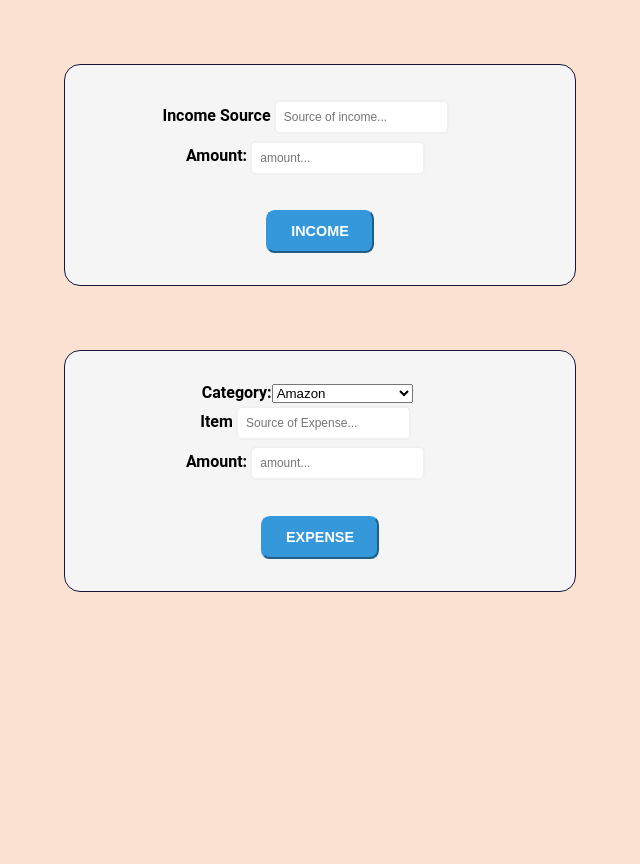
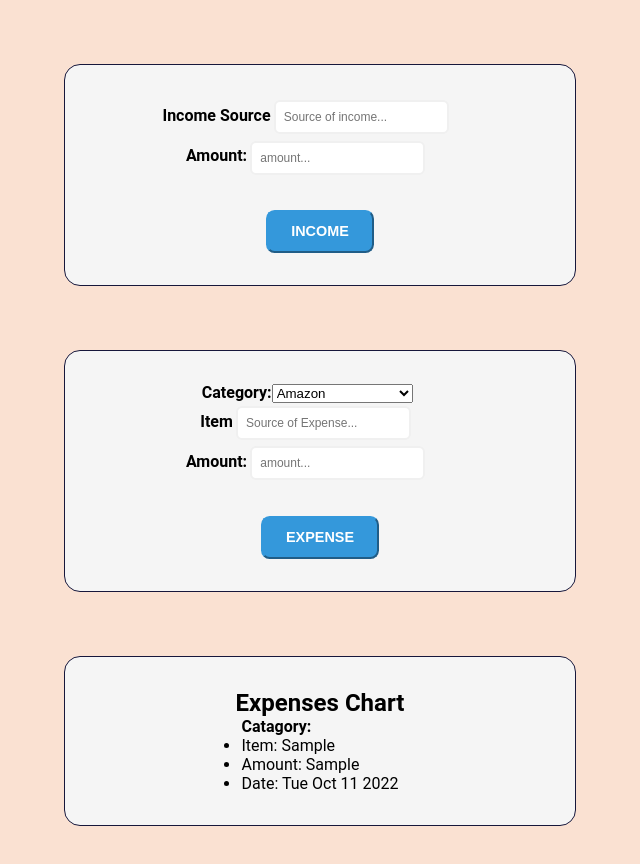
Before and after one commit to Tesfaye-Eshetie/expense-tracker, a React (Vite) app: page / in a window 1280 px wide. Both pictures are taken after typing "Sample", "Sample" into the empty fields and a click on the button "EXPENSE". Shown: the top 864 px of the page, without its empty margins (0-640 px from the left). Before the commit the page ends 800 px from the top, so only its background shows below. Built offline with nearby package versions, Linux system fonts and the light colour scheme.

Commit message:
Added FetchExpense component

```diff
--- a/src/App.css
+++ b/src/App.css
@@ -24,7 +24,8 @@ body {
   background-color: var(--clr-primary);
 }
 
-.form {
+.form,
+.expense_container {
   display: flex;
   flex-direction: column;
   justify-content: center;
--- a/src/App.jsx
+++ b/src/App.jsx
@@ -2,12 +2,14 @@ import IncomeForm from "./components/IncomeForm";
 import reactLogo from "./assets/react.svg";
 import "./App.css";
 import ExpenseForm from "./components/ExpenseForm";
+import FetchData from "./components/FetchExpense";
 
 function App() {
   return (
     <>
       <IncomeForm />
       <ExpenseForm />
+      <FetchData />
     </>
   );
 }
--- a/src/components/ExpenseForm.jsx
+++ b/src/components/ExpenseForm.jsx
@@ -14,18 +14,19 @@ export default function ExpenseForm() {
 
   const handleSubmit = (e) => {
     e.preventDefault();
-
+    const key = uuid();
     if (
       expense.item &&
       expense.item !== "" &&
       expense.amount &&
       expense.amount !== ""
     ) {
-      addExpense(uuid(), {
+      addExpense(key, {
         category: expense.category,
         item: expense.item,
         amount: expense.amount,
         date: new Date().toString().slice(0, 15),
+        id: key,
       });
     } else {
       setError("Item and amount are required...");
--- /dev/null
+++ b/src/components/FetchExpense.jsx
@@ -0,0 +1,32 @@
+import React, { useState, useEffect } from "react";
+import { database } from "../detabase/indexedDB";
+
+export default function FetchExpense() {
+  const [expense, setExpense] = useState([]);
+
+  const getExpense = async () => {
+    (await database).getAll("expenseStore").then((data) => {
+      setExpense(data);
+    });
+  };
+
+  useEffect(() => {
+    getExpense();
+  }, [expense]);
+
+  return (
+    <section className="expense_container">
+      <h2>Expenses Chart</h2>
+      {expense.map((exp) => (
+        <div className="exp_card" key={exp.id}>
+          <h4>Catagory: {exp.category}</h4>
+          <ul>
+            <li>Item: {exp.item}</li>
+            <li>Amount: {exp.amount}</li>
+            <li>Date: {exp.date}</li>
+          </ul>
+        </div>
+      ))}
+    </section>
+  );
+}
```
